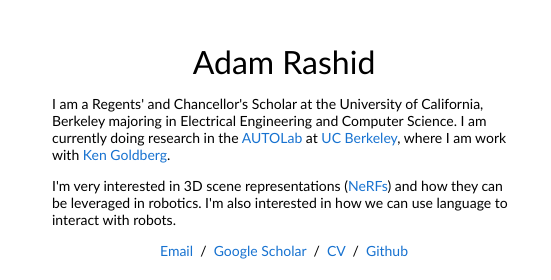
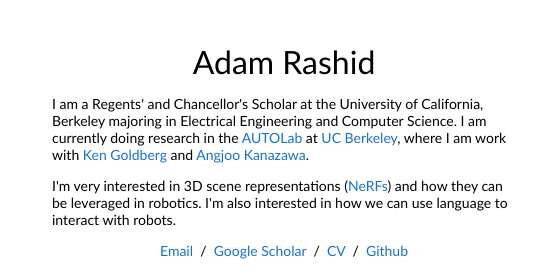
Before and after one commit to AdamRashid96/adamrashid96.github.io, a plain HTML site: page index.html in a window 1280 px wide. Shown: the top 280 px of the page, 208-759 px from the left. Drawn offline with Linux system fonts and the light colour scheme.

Commit message:
add angjoo

```diff
--- a/index.html
+++ b/index.html
@@ -23,7 +23,7 @@
                 <name>Adam Rashid</name>
               </p>
               <p>
-                I am a Regents' and Chancellor's Scholar at the University of California, Berkeley majoring in Electrical Engineering and Computer Science. I am currently doing research in the <a href="https://autolab.berkeley.edu">AUTOLab</a> at <a href="https://www.berkeley.edu/">UC Berkeley</a>, where I am work with <a href="https://goldberg.berkeley.edu/">Ken Goldberg</a>.
+                I am a Regents' and Chancellor's Scholar at the University of California, Berkeley majoring in Electrical Engineering and Computer Science. I am currently doing research in the <a href="https://autolab.berkeley.edu">AUTOLab</a> at <a href="https://www.berkeley.edu/">UC Berkeley</a>, where I am work with <a href="https://goldberg.berkeley.edu/">Ken Goldberg</a> and <a href="https://people.eecs.berkeley.edu/~kanazawa/">Angjoo Kanazawa</a>.
               </p>
               <p>
                 I'm very interested in 3D scene representations (<a href="https://www.matthewtancik.com/nerf">NeRFs</a>) and how they can be leveraged in robotics. I'm also interested in how we can use language to interact with robots.
```
